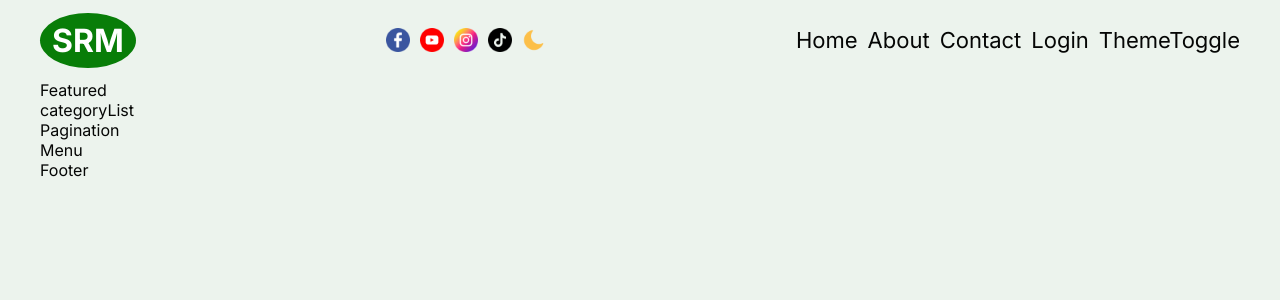
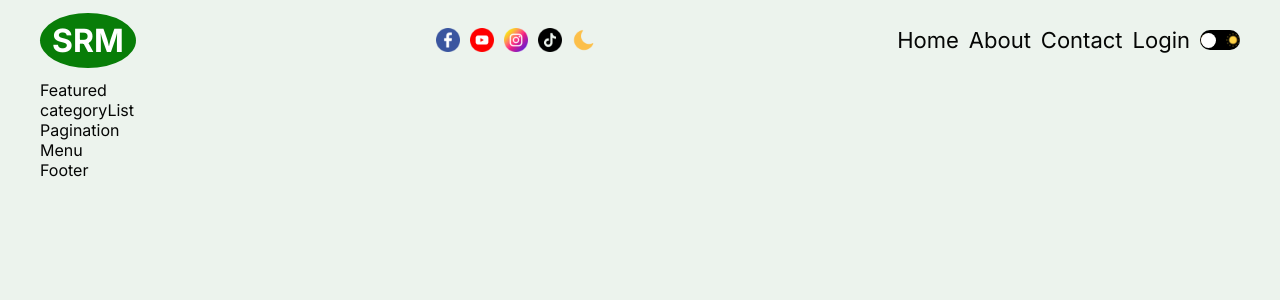
Before and after one commit to eerapheal/srmapp, a Next.js app: page / in a window 1280 px wide. Shown: the top 300 px of the page. Built offline with nearby package versions, Linux system fonts and the light colour scheme.

Commit message:
Dark mode set up

```diff
--- a/src/app/components/themeToggle/ThemeToggle.jsx
+++ b/src/app/components/themeToggle/ThemeToggle.jsx
@@ -1,10 +1,12 @@
 import React from 'react'
 import styles from "./themeToggle.module.css";
-
+import Image from "next/image";
 const ThemeToggle = () => {
   return (
     <div className={styles.container}>
-      ThemeToggle
+      <Image className={styles.moonTheme} src="/moon.png" alt="moon" width={14} height={14} />
+      <div className={styles.ball}></div>
+      <Image className={styles.sunTheme} src="/sun.png" alt="sun" width={14} height={14} />
     </div>
   )
 }
--- a/src/app/components/themeToggle/themeToggle.module.css
+++ b/src/app/components/themeToggle/themeToggle.module.css
@@ -0,0 +1,27 @@
+.container {
+  display: flex;
+  justify-content: space-between;
+  align-items: center;
+  width: 40px;
+  height: 20px;
+  border-radius: 50px;
+  cursor: pointer;
+  background-color: #000;
+  position: relative;
+}
+
+.ball {
+  width: 15px;
+  height: 15px;
+  border-radius: 50%;
+  background-color: #fff;
+  position: absolute;
+  left: 1px;
+}
+
+.sunTheme {
+
+}
+
+.moonTheme {
+}
```
